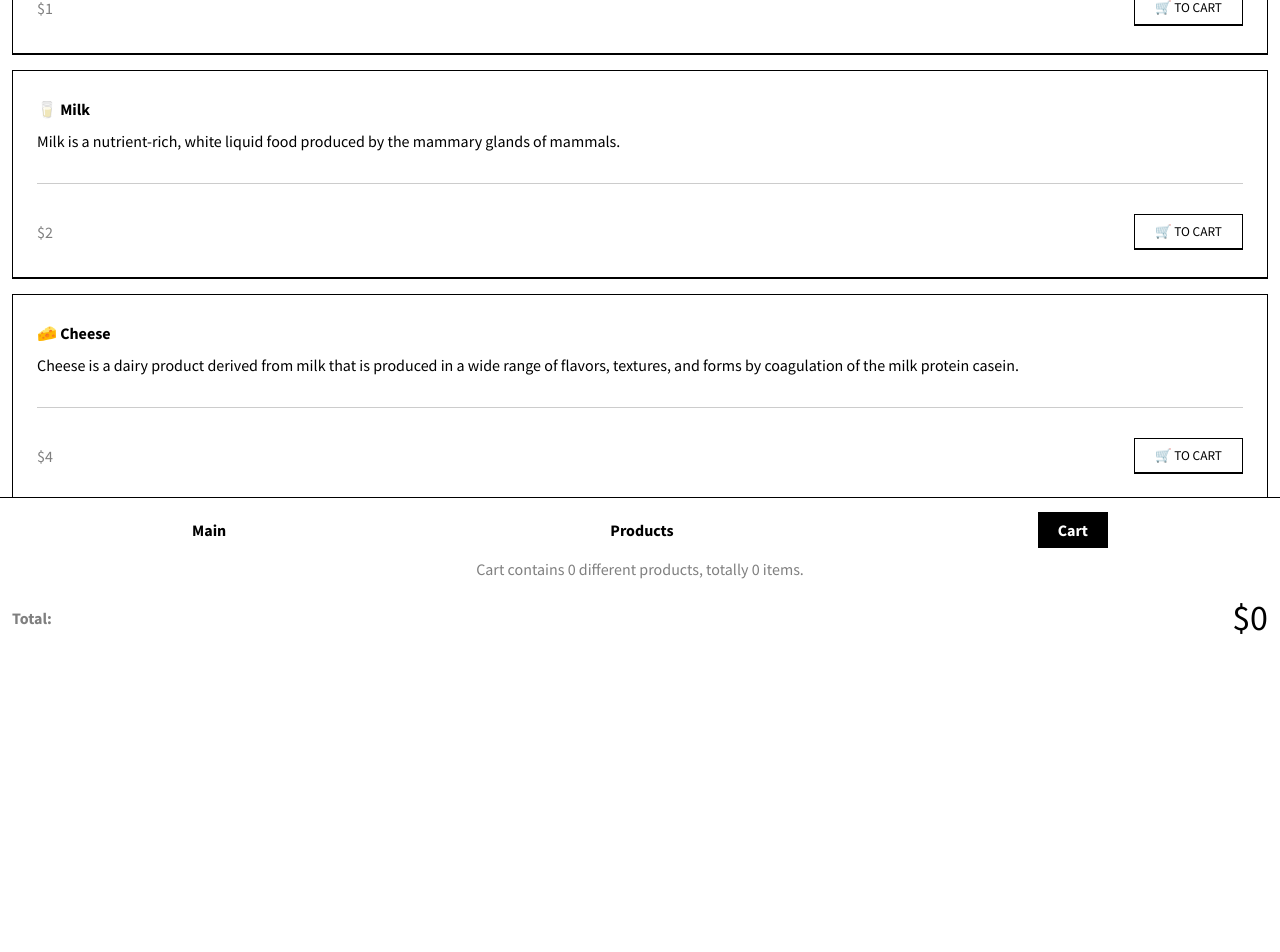
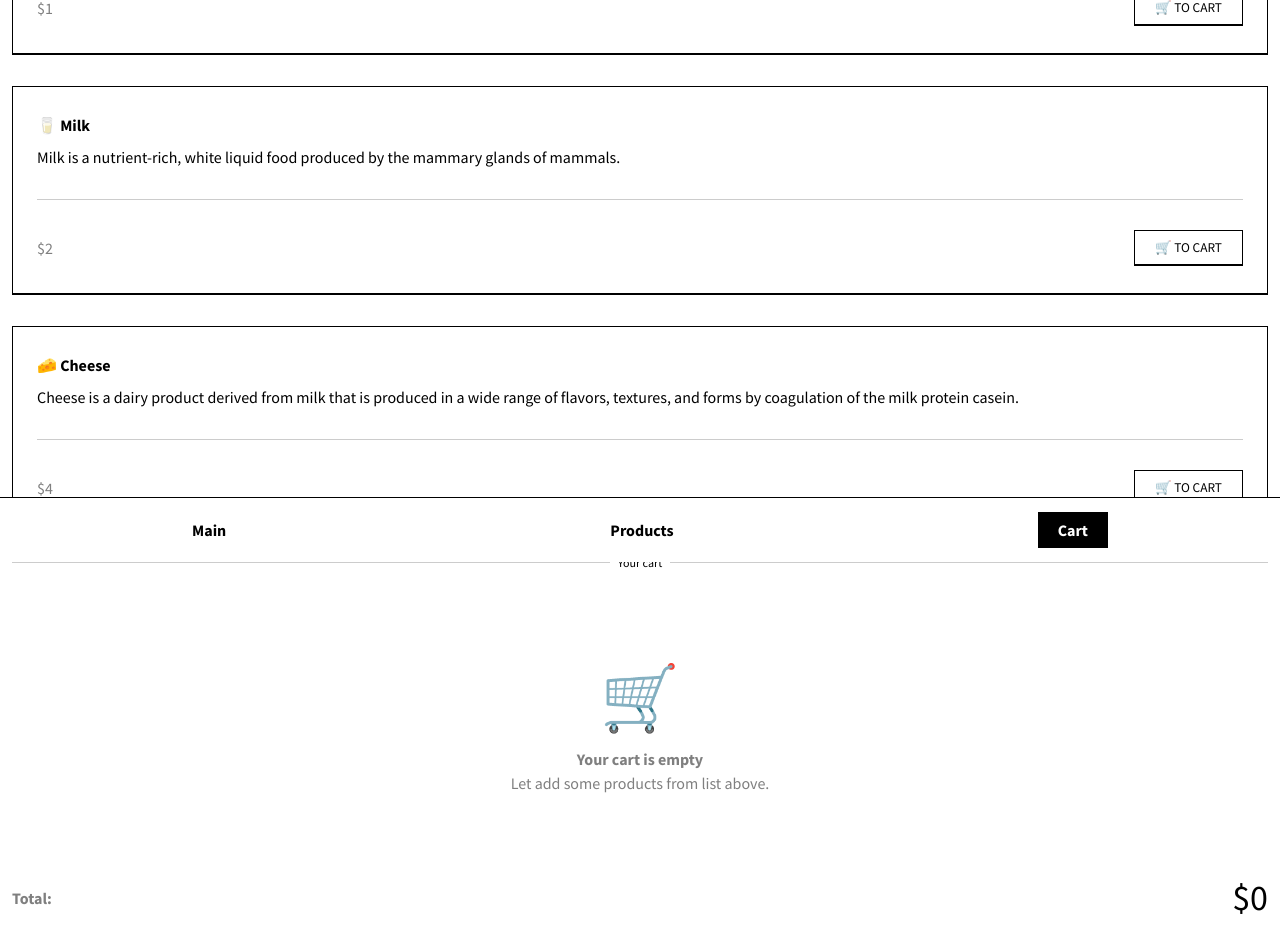
Before and after one commit to Markiewic/keeper, a React (Create React App) app: page /cart in a window 1280 px wide. Shown: the part 238-1190 px from the top of the page. Before the commit the page ends 950 px from the top, so only its background shows below. Built offline with nearby package versions, Linux system fonts and the light colour scheme.

Commit message:
Placeholder добавлен в компоненты Cart, Products

```diff
--- a/src/components/Cart/Cart.js
+++ b/src/components/Cart/Cart.js
@@ -7,19 +7,11 @@ import styles from './Cart.module.css';
 
 class Cart extends Component {
 
-    getProductsQuantity() {
-        return this.props.cart.length;
-    }
-
     getTotalAmount() {
         return this.props.cart.reduce((amount, item) => {
             const product = this.props.products.find(product => product.id === item.id);
             return amount + item.quantity * (product ? product.cost : 0);
         }, 0);
-    }
-
-    getTotalItemsQuantity() {
-        return this.props.cart.reduce((quantity, item) => quantity + item.quantity, 0);
     }
 
     render() {
@@ -31,9 +23,6 @@ class Cart extends Component {
                         <CartProductsList />
                         <Separator label="Your cart" />
                         <CartItemsList />
-                        <div className={styles.totalDescription}>
-                            Cart contains {this.getProductsQuantity()} different products, totally {this.getTotalItemsQuantity()} items.
-                    </div>
                         <div className={styles.totalAmountWrapper}>
                             <div className={styles.totalAmountLabel}>Total:</div>
                             <div className={styles.totalAmount}>${this.getTotalAmount()}</div>
--- a/src/components/Cart/Cart.module.css
+++ b/src/components/Cart/Cart.module.css
@@ -1,12 +1,3 @@
-.totalDescription {
-    margin: 16px 0;
-    padding: 0 36px;
-
-    color: rgba(0, 0, 0, 0.5);
-
-    text-align: center;
-}
-
 .totalAmountWrapper {
     display: flex;
     align-items: center;
--- a/src/components/Cart/CartItemsList/CartItemsList.js
+++ b/src/components/Cart/CartItemsList/CartItemsList.js
@@ -2,8 +2,18 @@ import React, { Component } from 'react';
 import { connect } from 'react-redux';
 import CartItem from '../CartItem/CartItem';
 import { addToCart, removeFromCart } from '../../../actions/cart-actions';
+import { Placeholder } from '../../Elements';
+import styles from './CartItemsList.module.css';
 
 class CartItemsList extends Component {
+
+    getProductsQuantity() {
+        return this.props.cart.length;
+    }
+
+    getTotalItemsQuantity() {
+        return this.props.cart.reduce((quantity, item) => quantity + item.quantity, 0);
+    }
 
     render() {
         const items = this.props.cart.map((item, index) => {
@@ -13,6 +23,15 @@ class CartItemsList extends Component {
         return (
             <React.Fragment>
                 {items}
+                {items.length
+                    ?
+                    <div className={styles.totalDescription}>
+                        Cart contains {this.getProductsQuantity()} different products, totally {this.getTotalItemsQuantity()} items.
+                    </div>
+                    :
+                    <Placeholder label="Your cart is empty" description="Let add some products from list above.">
+                        <span role="img" aria-label="">🛒</span>
+                    </Placeholder>}
             </React.Fragment>
         );
     }
--- /dev/null
+++ b/src/components/Cart/CartItemsList/CartItemsList.module.css
@@ -0,0 +1,8 @@
+.totalDescription {
+    margin: 16px 0;
+    padding: 0 36px;
+
+    color: rgba(0, 0, 0, 0.5);
+
+    text-align: center;
+}
--- a/src/components/Cart/CartProductsList/CartProductsList.js
+++ b/src/components/Cart/CartProductsList/CartProductsList.js
@@ -2,15 +2,20 @@ import React, { Component } from 'react';
 import CartProduct from '../CartProduct/CartProduct';
 import { connect } from 'react-redux';
 import { addToCart } from '../../../actions/cart-actions';
+import { Placeholder } from '../../Elements';
 
 class CartProductList extends Component {
 
     render() {
         const items = this.props.items.map((item, index) => <CartProduct key={index} {...item} addToCart={this.props.addToCart} />);
         return (
-            <div>
+            <React.Fragment>
                 {items}
-            </div>
+                {!items.length &&
+                    <Placeholder label="There is no products to add" description="You should add some from the Products section.">
+                        <span role="img" aria-label="">✨</span>
+                    </Placeholder>}
+            </React.Fragment>
         );
     }
 
--- a/src/components/Elements/Button/Button.js
+++ b/src/components/Elements/Button/Button.js
@@ -1,8 +1,6 @@
 import React from 'react';
 import styles from './Button.module.css';
 
-let Button = props => (
-    <button className={styles.button} {...props}>{props.children}</button>
-);
+let Button = props => <button className={styles.button} {...props}>{props.children}</button>;
 
 export default Button;
--- a/src/components/Products/ProductsList/ProductsList.js
+++ b/src/components/Products/ProductsList/ProductsList.js
@@ -1,7 +1,8 @@
 import React, { Component } from 'react';
 import { connect } from 'react-redux';
+import { removeProduct } from '../../../actions/products-actions';
 import Product from '../Product/Product';
-import { removeProduct } from '../../../actions/products-actions';
+import { Placeholder } from '../../Elements';
 
 class ProductsList extends Component {
 
@@ -10,6 +11,10 @@ class ProductsList extends Component {
         return (
             <React.Fragment>
                 {items}
+                {!items.length &&
+                    <Placeholder label="There is no products" description="You should add some by the form above.">
+                        <span role="img" aria-label="">✨</span>
+                    </Placeholder>}
             </React.Fragment>
         );
     }
```
